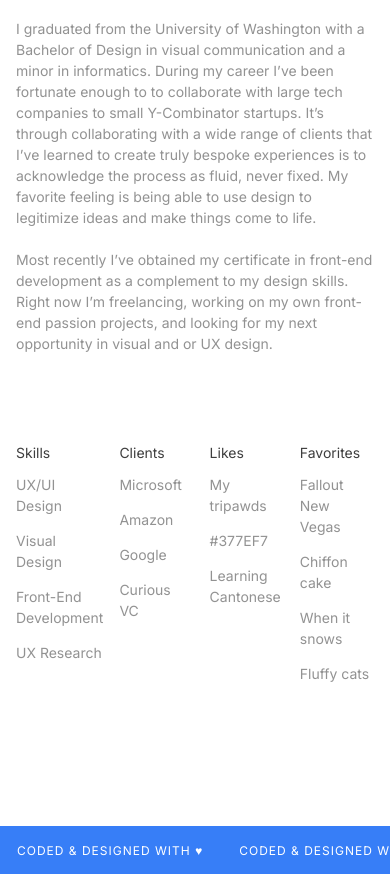
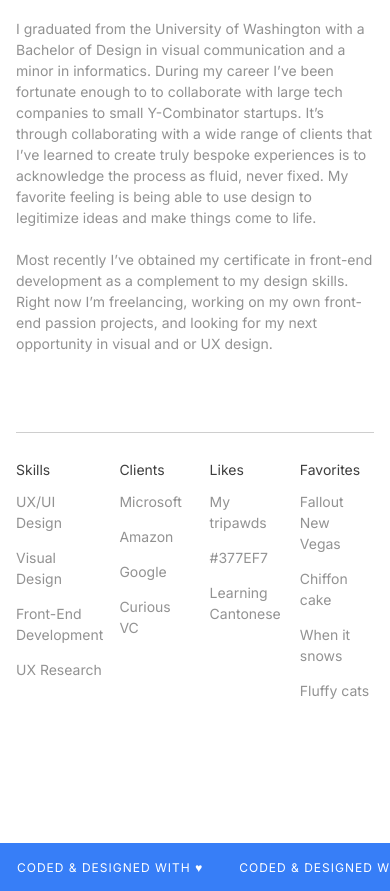
Before and after one commit to tsuishelley/portfolio, a website: page about.html in a window 390 px wide. Shown: the part 175-1066 px from the top of the page. Drawn offline with Linux system fonts and the light colour scheme; a web font is replaced by a local one.

Commit message:
added line

```diff
--- a/styles/stylesheet.css
+++ b/styles/stylesheet.css
@@ -110,6 +110,7 @@ body {
 #about {
     max-width:800px;
     color: #3E3E3E90;
+    padding-bottom:4rem;
 
 }
 
@@ -119,7 +120,8 @@ body.dark-mode #about {
 }
 
 .about-details {
-    padding-top:6rem;
+    border-top:1px solid #3e3e3e40;
+    padding-top:1rem;
     display: grid;
     grid-template-columns: repeat(4, 1fr);
     gap:5rem;
@@ -547,7 +549,7 @@ footer p {
     }
 
     .about-details {
-        padding-top:4rem;
+        padding-top:1rem;
         display: grid;
         grid-template-columns: repeat(4, 1fr);
         gap:2rem;
@@ -615,7 +617,7 @@ footer p {
     }
 
     .about-details {
-        padding-top:4rem;
+        padding-top:1rem;
         padding-bottom:4rem;
         display: grid;
         grid-template-columns: repeat(4, 1fr);
@@ -704,7 +706,7 @@ footer p {
   @media (max-width: 500px) {
 
     .about-details {
-        padding-top:4rem;
+        padding-top:1rem;
         display: grid;
         grid-template-columns: repeat(4, 1fr);
         gap:1rem;
```
